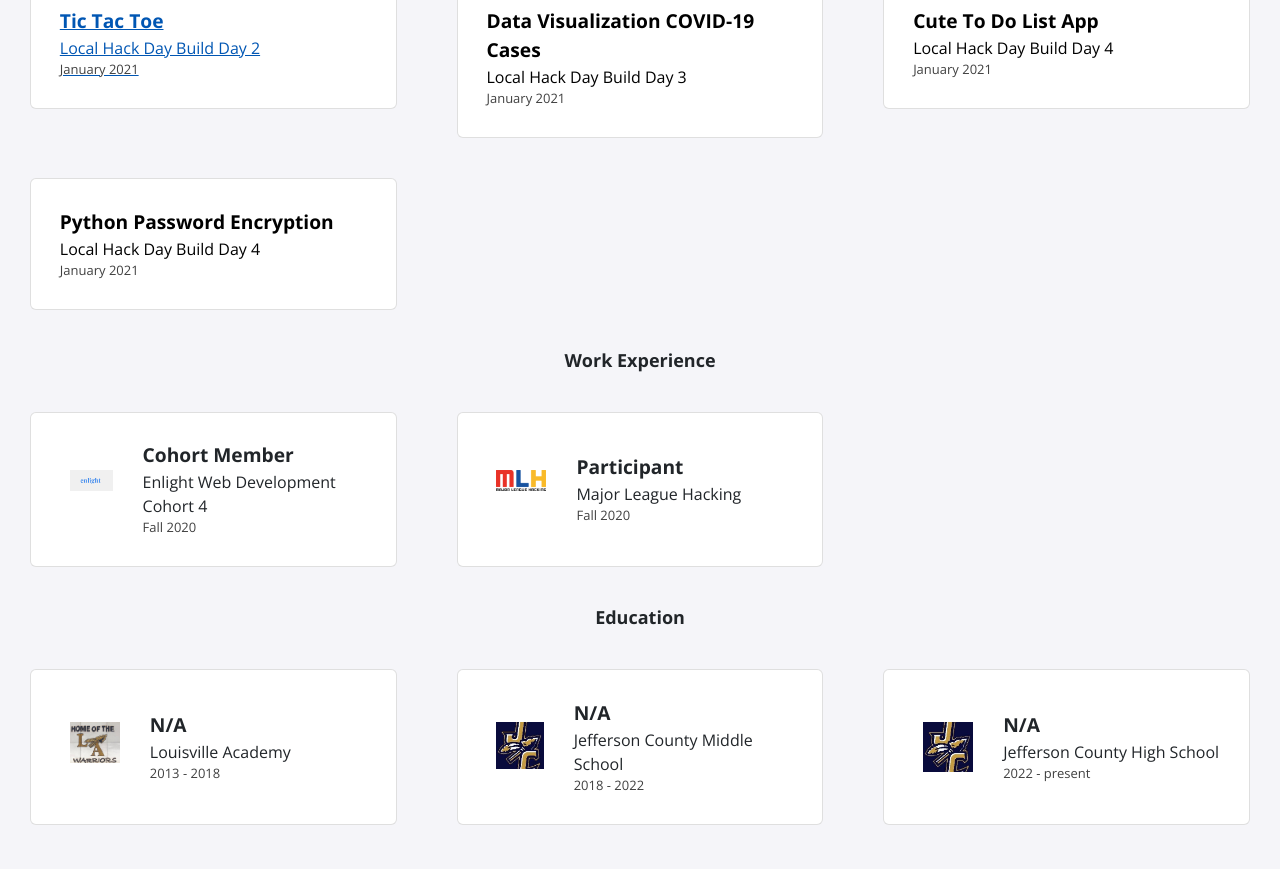
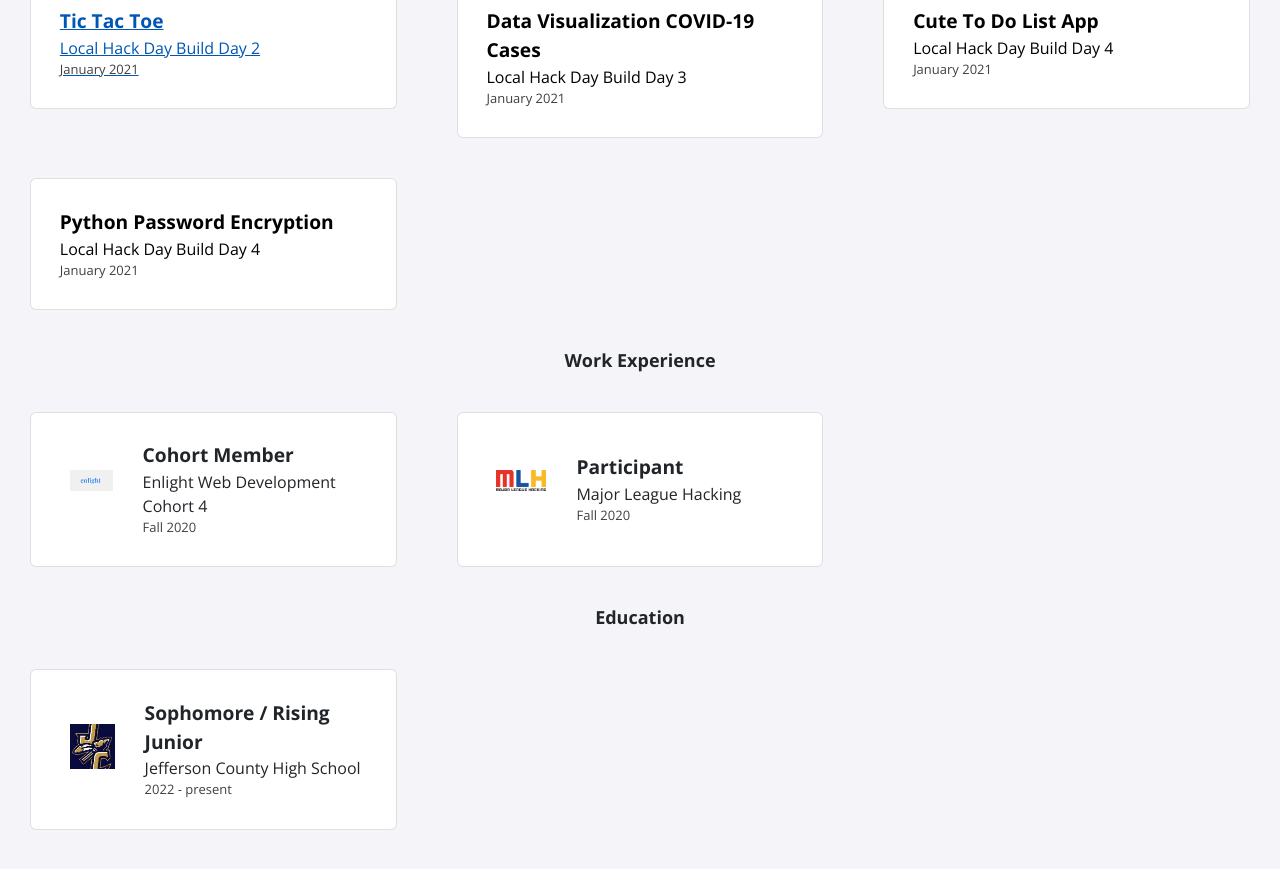
Before and after one commit to BrookTheBook/brookthebook.github.io, a Jekyll site: the page built from index.html, in a window 1280 px wide and 900 px high, scrolled down 868 px. Shown: the top 869 px of the window. Built offline with Jekyll 4.4.1, drawn with Linux system fonts in a browser that asks for light colours; nearby versions of some CDN libraries.

Commit message:
Update education.yml

```diff
--- a/_data/education.yml
+++ b/_data/education.yml
@@ -1,14 +1,4 @@
-- course: N/A
-  institute: Louisville Academy
-  dates: 2013 - 2018
-  logo: la.jpg
-
-- course: N/A
-  institute: Jefferson County Middle School
-  dates: 2018 - 2022
-  logo: jcms.jpg
-
-- course: N/A
+- course: Sophomore / Rising Junior
   institute: Jefferson County High School
   dates: 2022 - present
   logo: jcms.jpg
```
